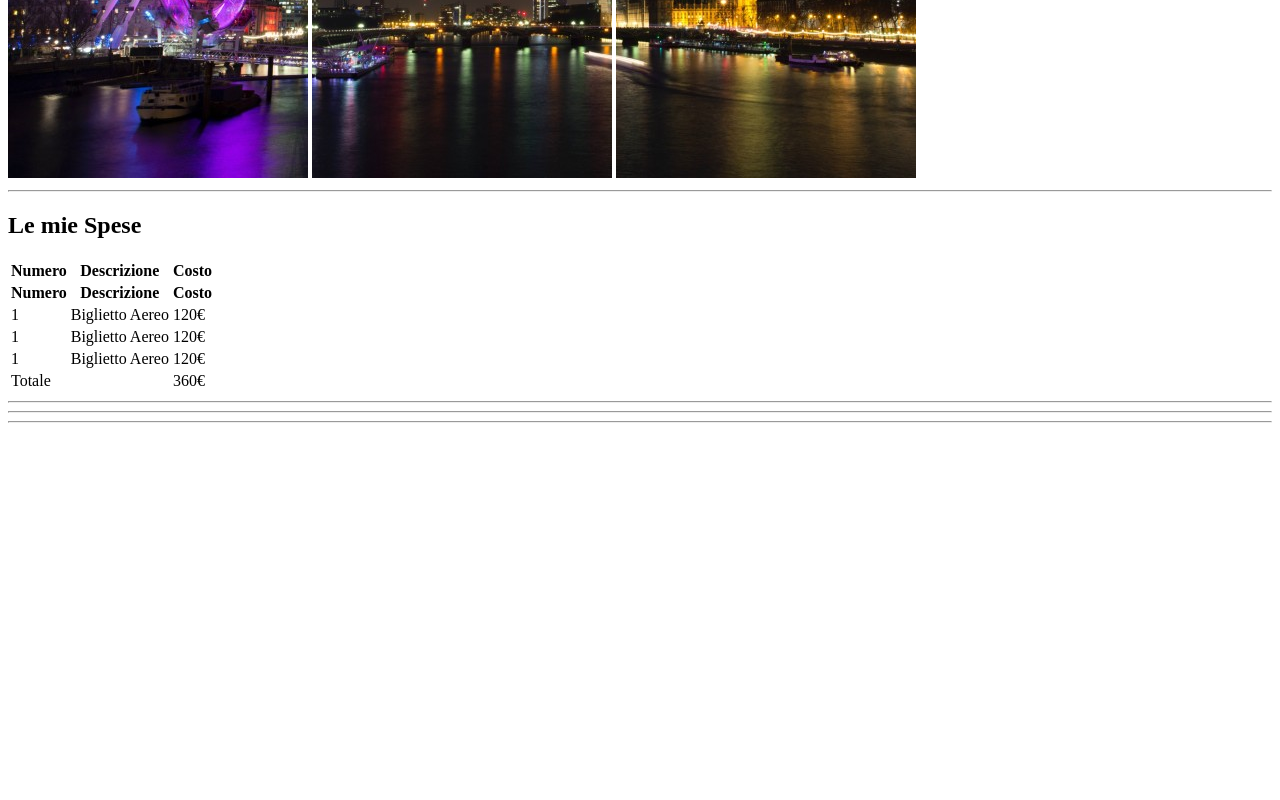
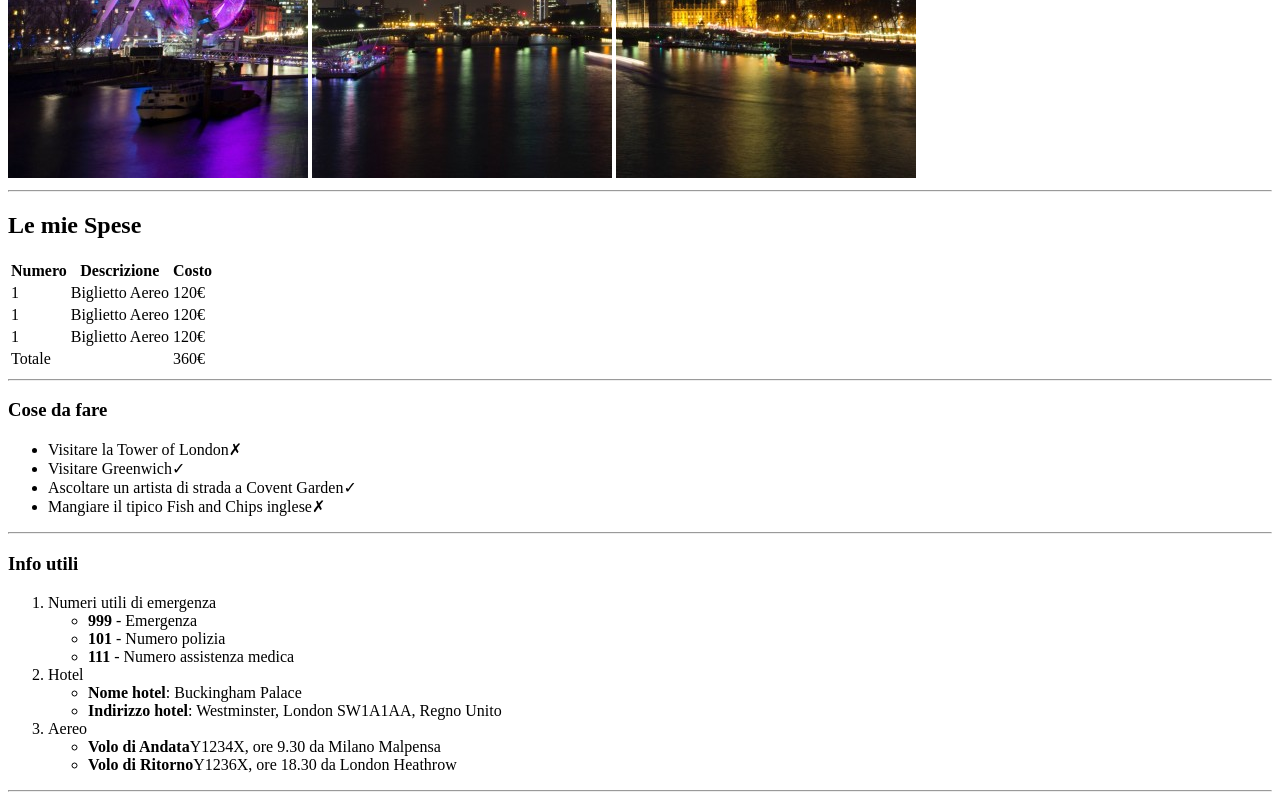
Before and after one commit to Eecodev/html-london-trip, a plain HTML site: page index.html in a window 1280 px wide. Shown: the part 502-1302 px from the top of the page. Before the commit the page ends 933 px from the top, so only its background shows below. Drawn offline with Linux system fonts and the light colour scheme.

Commit message:
Added second and third section

```diff
--- a/index.html
+++ b/index.html
@@ -32,11 +32,6 @@
                 </thead>
                 <tbody>
                     <tr>
-                        <th>Numero</th>
-                        <th>Descrizione</th>
-                        <th>Costo</th>
-                    </tr>
-                    <tr>
                         <td>1</td>
                         <td>Biglietto Aereo</td>
                         <td>120<span>&#8364;</span></td>
@@ -64,10 +59,39 @@
         </section>
 
         <section>
+            <h3>Cose da fare</h3>
+            <ul>
+                <li>Visitare la Tower of London<span>&#10007;</span></li>
+                <li>Visitare Greenwich<span>&#10003;</span></li>
+                <li>Ascoltare un artista di strada a Covent Garden<span>&#10003;</span></li>
+                <li>Mangiare il tipico Fish and Chips inglese<span>&#10007;</span></li>
+            </ul>
             <hr>
         </section>
 
         <section>
+            <h3>Info utili</h3>
+            <ol>
+                <li>Numeri utili di emergenza
+                    <ul>
+                        <li><strong>999</strong> - Emergenza</li>
+                        <li><strong>101</strong> - Numero polizia</li>
+                        <li><strong>111</strong> - Numero assistenza medica</li>
+                    </ul>
+                </li>
+                <li>Hotel
+                    <ul>
+                        <li><strong>Nome hotel</strong>: Buckingham Palace</li>
+                        <li><strong>Indirizzo hotel</strong>: Westminster, London SW1A1AA, Regno Unito</li>
+                    </ul>
+                </li>
+                <li>Aereo
+                    <ul>
+                        <li><strong>Volo di Andata</strong>Y1234X, ore 9.30 da Milano Malpensa</li>
+                        <li><strong>Volo di Ritorno</strong>Y1236X, ore 18.30 da London Heathrow</li>
+                    </ul>
+                </li>
+            </ol>
             <hr>
         </section>
     </main>
```
